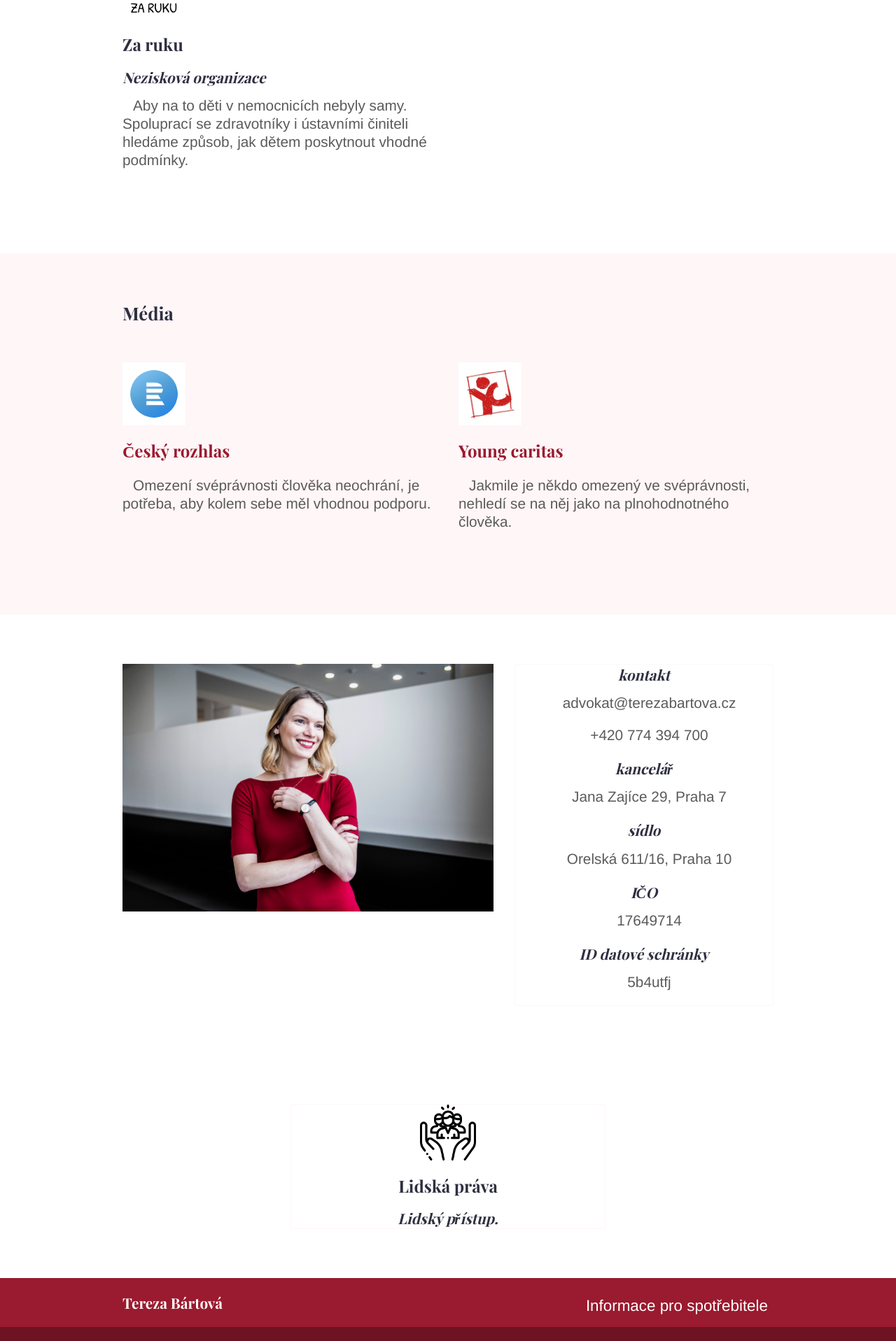
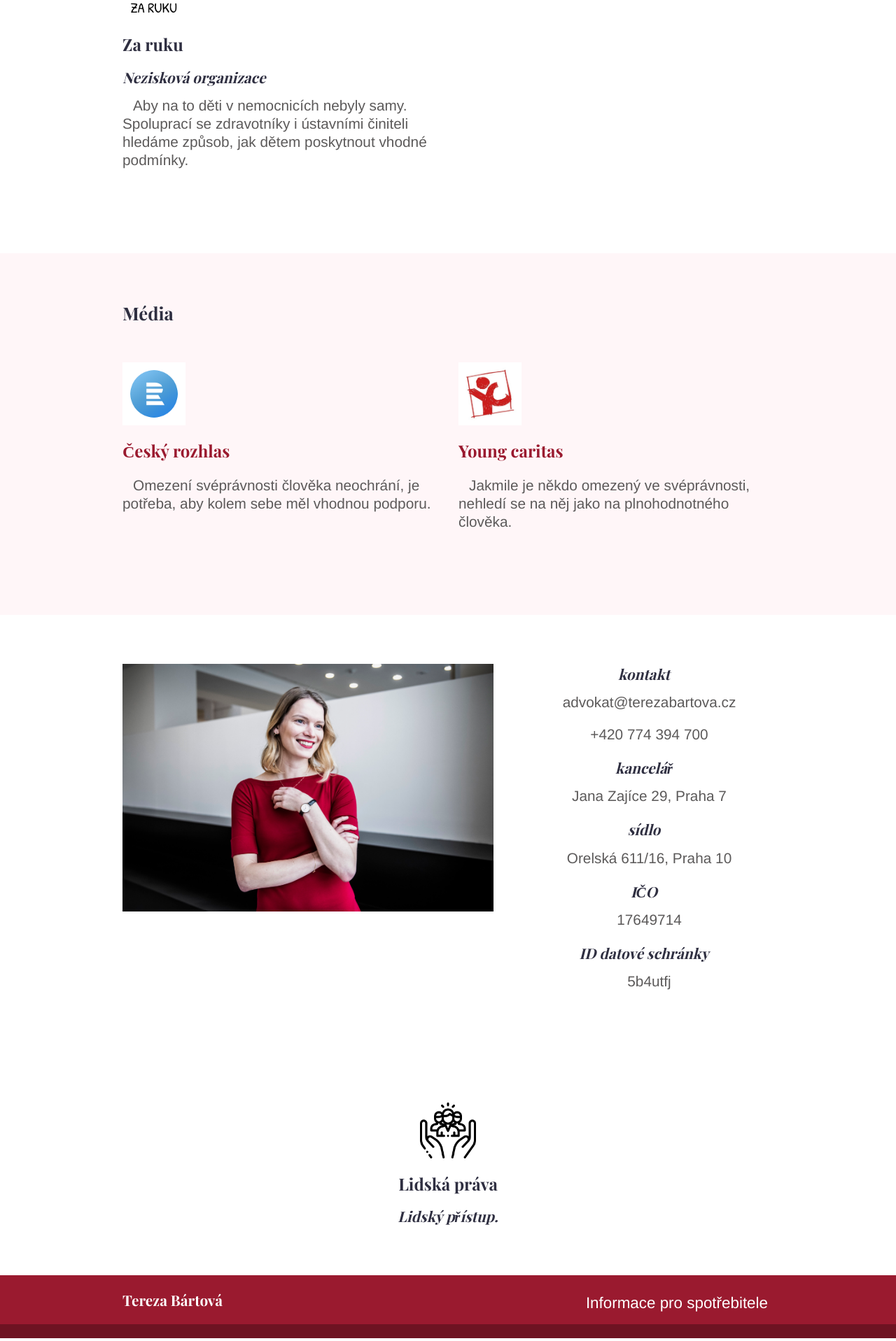
Before and after one commit to terezabartova/terezabartova.github.io, a Jekyll site: the page built from index.md, in a window 1280 px wide. Shown: the part 2336-4253 px from the top of the page at 70% size. Built offline with Jekyll 4.4.1, drawn with Linux system fonts in a browser that asks for light colours.

Commit message:
removing border from Slogan

```diff
--- a/_sass/components/_feature.scss
+++ b/_sass/components/_feature.scss
@@ -1,7 +1,5 @@
 .feature {
   height: 100%;
-  border: 1px solid $white-offset;
-  border-radius: 3px;
   background-color: #ffffff;
   display: flex;
   align-items: center;
```
